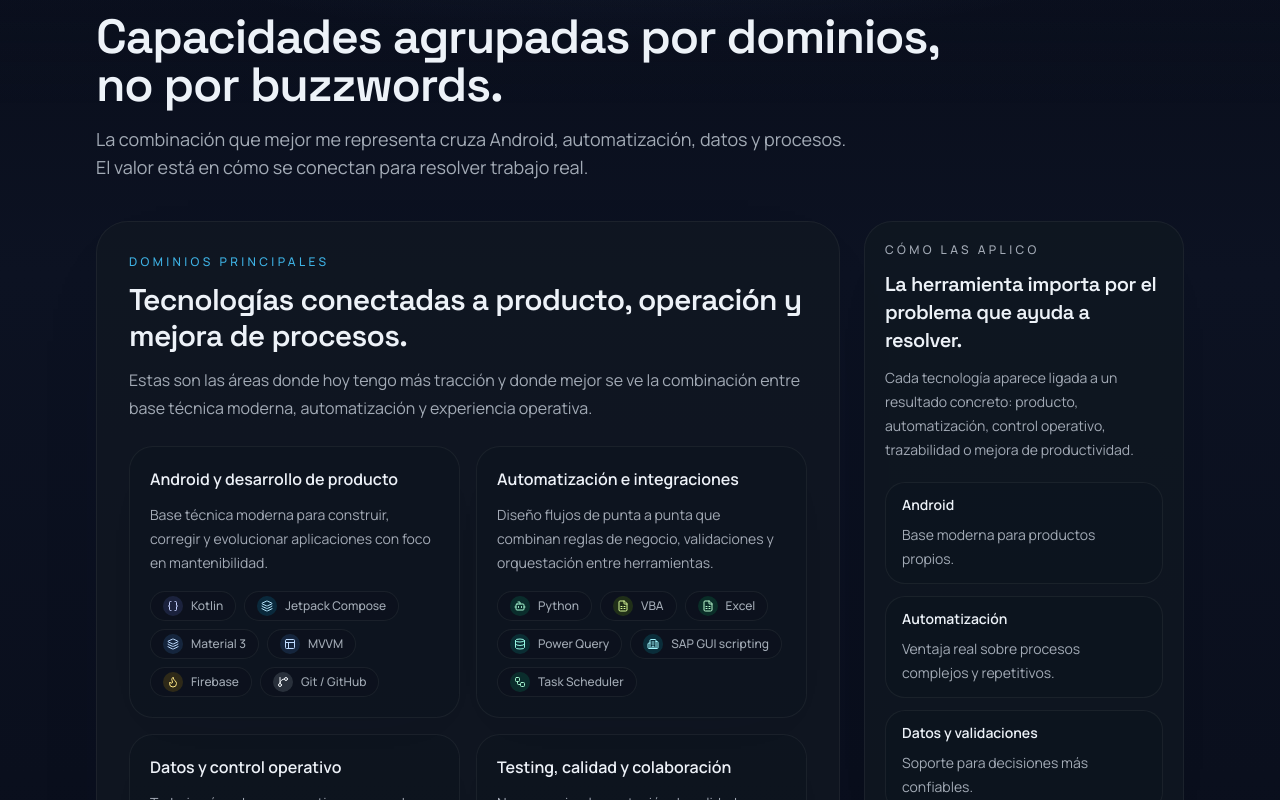
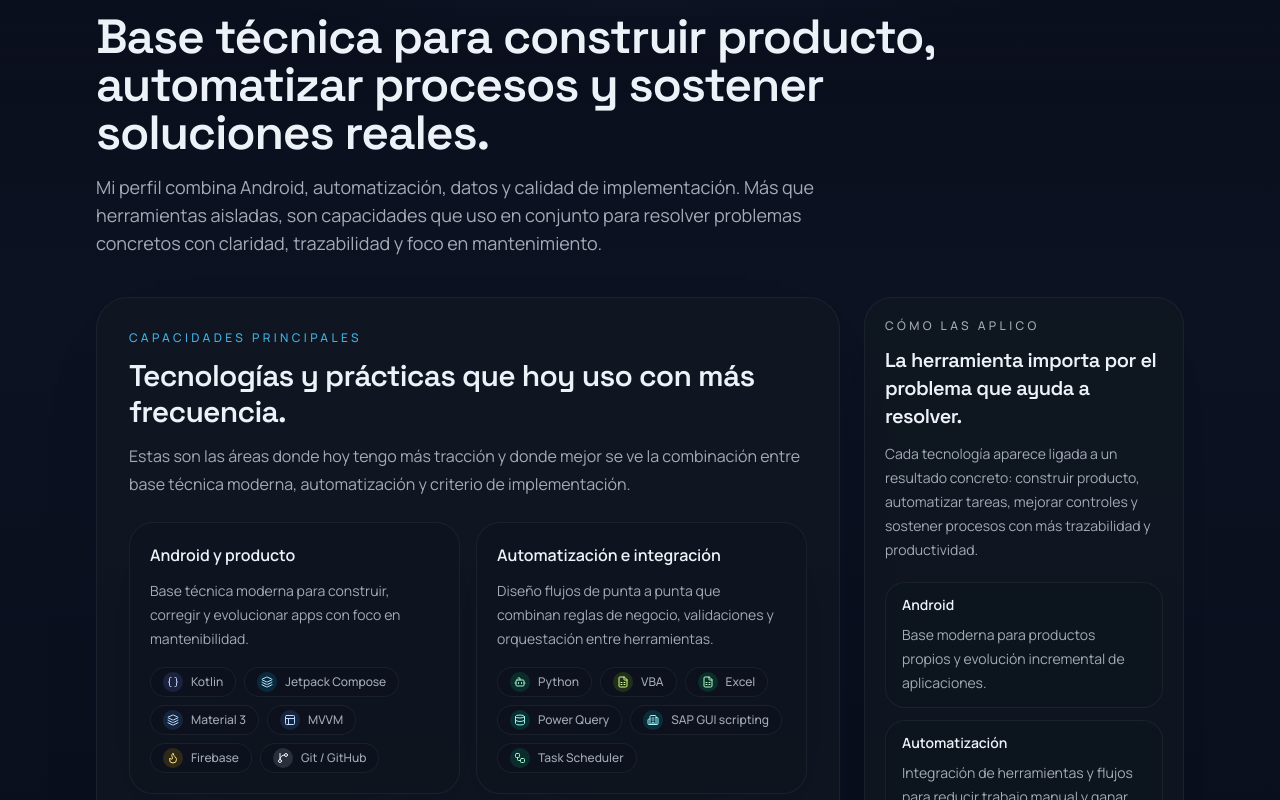
Before and after one commit to Zibete/Portfolio, a Next.js app: page /skills in a window 1280 px wide. Shown: the part 200-1000 px from the top of the page. Built offline with nearby package versions, Linux system fonts and the light colour scheme.

Commit message:
feat(skills): align messaging with portfolio narrative

```diff
--- a/src/content/site/profile-content.ts
+++ b/src/content/site/profile-content.ts
@@ -170,20 +170,20 @@ export const profileContent = {
   },
   skills: {
     eyebrow: "Habilidades",
-    title: "Capacidades agrupadas por dominios, no por buzzwords.",
+    title: "Base técnica para construir producto, automatizar procesos y sostener soluciones reales.",
     description:
-      "La combinación que mejor me representa cruza Android, automatización, datos y procesos. El valor está en cómo se conectan para resolver trabajo real.",
+      "Mi perfil combina Android, automatización, datos y calidad de implementación. Más que herramientas aisladas, son capacidades que uso en conjunto para resolver problemas concretos con claridad, trazabilidad y foco en mantenimiento.",
     groupsSection: {
-      eyebrow: "Dominios principales",
-      title: "Tecnologías conectadas a producto, operación y mejora de procesos.",
+      eyebrow: "Capacidades principales",
+      title: "Tecnologías y prácticas que hoy uso con más frecuencia.",
       description:
-        "Estas son las áreas donde hoy tengo más tracción y donde mejor se ve la combinación entre base técnica moderna, automatización y experiencia operativa.",
+        "Estas son las áreas donde hoy tengo más tracción y donde mejor se ve la combinación entre base técnica moderna, automatización y criterio de implementación.",
     },
     groups: [
       {
-        title: "Android y desarrollo de producto",
+        title: "Android y producto",
         description:
-          "Base técnica moderna para construir, corregir y evolucionar aplicaciones con foco en mantenibilidad.",
+          "Base técnica moderna para construir, corregir y evolucionar apps con foco en mantenibilidad.",
         items: [
           "Kotlin",
           "Jetpack Compose",
@@ -194,7 +194,7 @@ export const profileContent = {
         ],
       },
       {
-        title: "Automatización e integraciones",
+        title: "Automatización e integración",
         description:
           "Diseño flujos de punta a punta que combinan reglas de negocio, validaciones y orquestación entre herramientas.",
         items: [
@@ -207,7 +207,7 @@ export const profileContent = {
         ],
       },
       {
-        title: "Datos y control operativo",
+        title: "Datos, validaciones y control",
         description:
           "Trabajo cómodo con reporting, cruces de información, validación de datos y análisis de desvíos para decisiones operativas.",
         items: [
@@ -220,7 +220,7 @@ export const profileContent = {
         ],
       },
       {
-        title: "Testing, calidad y colaboración",
+        title: "Calidad, testing y colaboración",
         description:
           "No separo implementación de calidad: pruebo, documento y busco que el cambio sea claro para quien lo mantiene después.",
         items: [
@@ -229,6 +229,7 @@ export const profileContent = {
           "Instrumented tests",
           "GitHub Actions",
           "Documentación",
+          "Normas y HSE",
           "Capacitación de ingresantes",
         ],
       },
@@ -237,19 +238,19 @@ export const profileContent = {
       eyebrow: "Cómo las aplico",
       title: "La herramienta importa por el problema que ayuda a resolver.",
       description:
-        "Cada tecnología aparece ligada a un resultado concreto: producto, automatización, control operativo, trazabilidad o mejora de productividad.",
+        "Cada tecnología aparece ligada a un resultado concreto: construir producto, automatizar tareas, mejorar controles y sostener procesos con más trazabilidad y productividad.",
       items: [
         {
           title: "Android",
-          description: "Base moderna para productos propios.",
+          description: "Base moderna para productos propios y evolución incremental de aplicaciones.",
         },
         {
           title: "Automatización",
-          description: "Ventaja real sobre procesos complejos y repetitivos.",
+          description: "Integración de herramientas y flujos para reducir trabajo manual y ganar productividad.",
         },
         {
           title: "Datos y validaciones",
-          description: "Soporte para decisiones más confiables.",
+          description: "Soporte para decisiones más confiables, control de procesos y mejor trazabilidad.",
         },
       ],
     },
```
